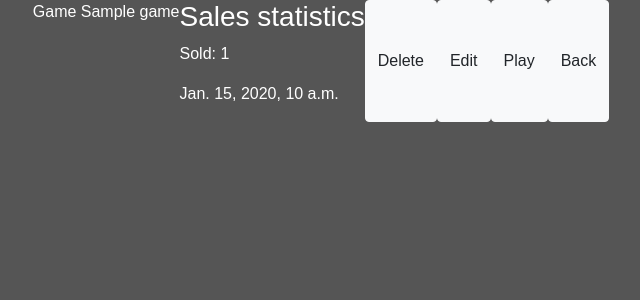
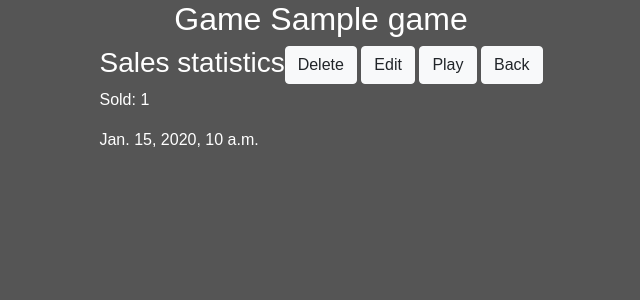
Before and after one commit to aleksihamalainen/game-store, a Django app: page /games/1/ in a window 1280 px wide. Shown: the part 83-383 px from the top of the page, without its empty margins (319-959 px from the left). Run offline with Django 3.2, Linux system fonts and the light colour scheme; a user stored in the database is signed in; tables that the repository leaves empty hold one stand-in row (values such as "Sample post"); some libraries are stand-ins or nearby versions.

Commit message:
Fixed game_dev UI

```diff
--- a/games/templates/game_dev.html
+++ b/games/templates/game_dev.html
@@ -10,8 +10,10 @@
 
 <body>
   {% include 'navbar.html' %}
+  <h2 class="d-flex justify-content-center">
+    Game {{game.title}}
+  </h2>
   <div class="d-flex justify-content-center">
-    Game {{game.title}}
     <div>
       <h3>Sales statistics</h3>
       <p>Sold: {{transactions.count}}</p>
@@ -19,10 +21,12 @@
       <p>{{ transaction.timestamp }}</p>
       {% endfor %}
     </div>
-    <button class="btn btn-light" onclick="location.href='/games/delete/{{game.id}}'">Delete</button>
-    <button class="btn btn-light" onclick="location.href='/games/edit/{{game.id}}'">Edit</button>
-    <button class="btn btn-light" onclick="location.href='/games/play/{{game.id}}'">Play</button>
-    <button class="btn btn-light" onclick="location.href='/games/all'">Back</button>
+    <div>
+      <button class="btn btn-light" onclick="location.href='/games/delete/{{game.id}}'">Delete</button>
+      <button class="btn btn-light" onclick="location.href='/games/edit/{{game.id}}'">Edit</button>
+      <button class="btn btn-light" onclick="location.href='/games/play/{{game.id}}'">Play</button>
+      <button class="btn btn-light" onclick="location.href='/games/all'">Back</button>
+    </div>
   </div>
 </body>
 
```
